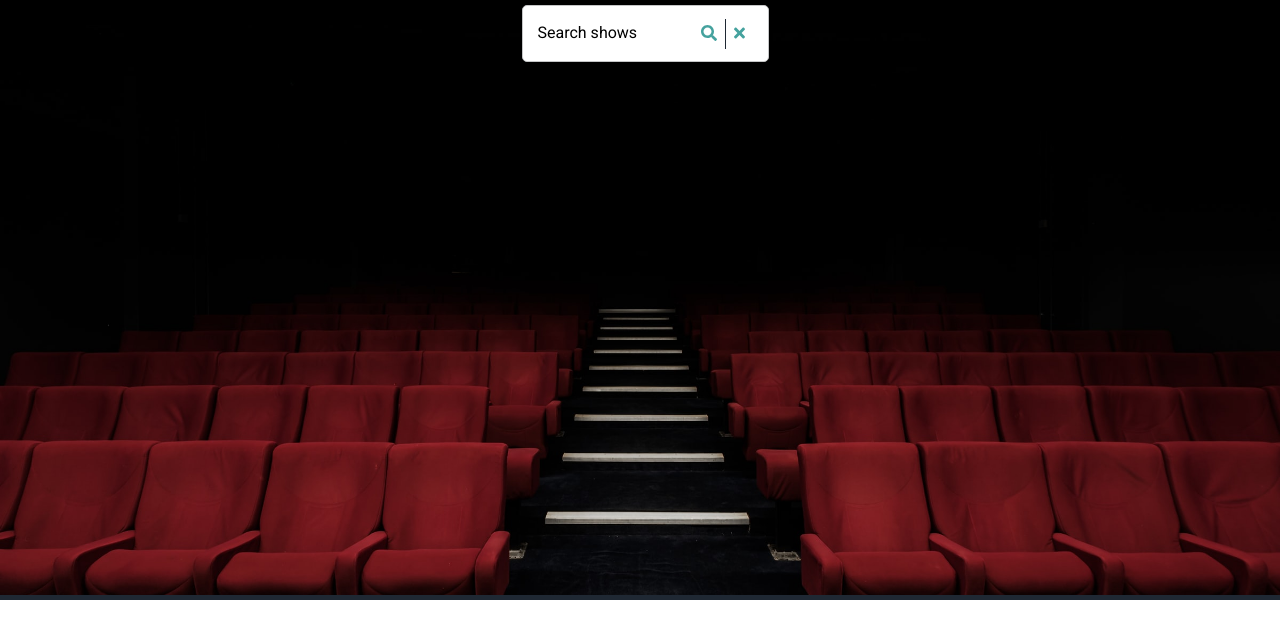
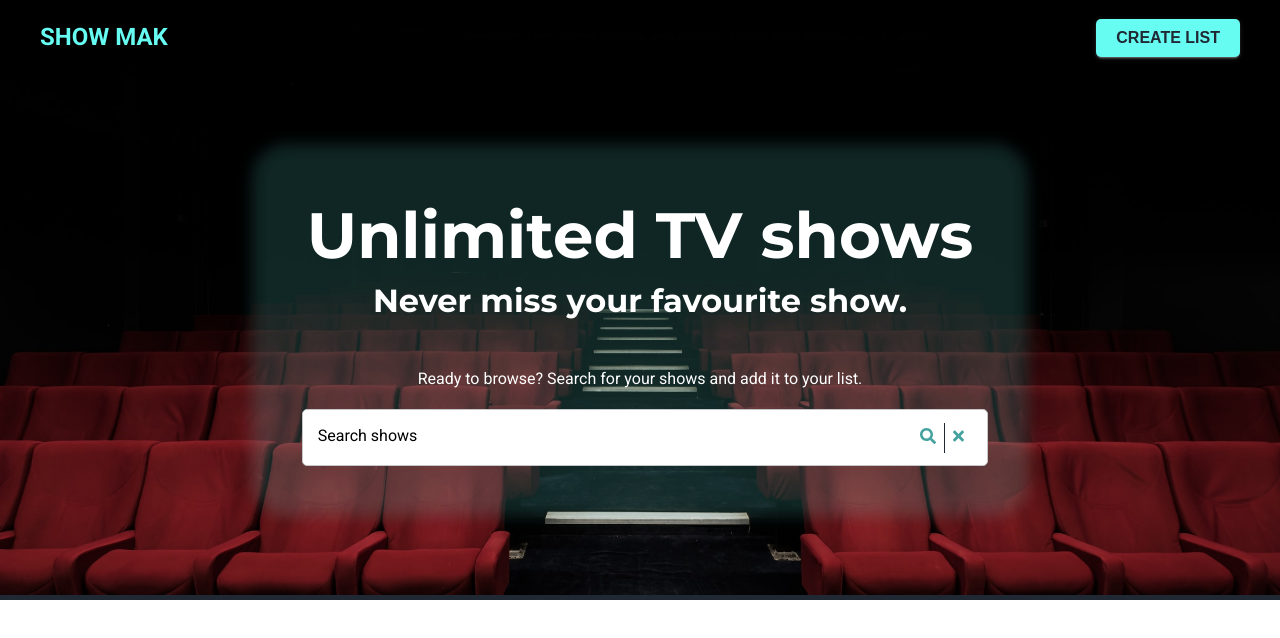
Before and after one commit to proj-four/project-four, a React (Create React App) app: page / in a window 1280 px wide. Shown: the top 638 px of the page. Built offline with nearby package versions, Linux system fonts and the light colour scheme.

Commit message:
landing page styled

```diff
--- a/src/components/App.js
+++ b/src/components/App.js
@@ -1,11 +1,6 @@
-import styled from "styled-components";
-import { useEffect, useState } from "react";
-import axios from "axios";
-import colors from "../variables/colors";
+import { useState } from "react";
 import ShowsDataContext from "../contexts/ShowsDataContext";
-import InnerWrapper from "./InnerWrapper.styled";
 import OuterWrapper from "./OuterWrapper.styled";
-
 import Header from "./Header";
 
 function App() {
@@ -15,9 +10,7 @@ function App() {
     <div>
       <ShowsDataContext.Provider value={[showsData, setShowsData]}>
         <OuterWrapper>
-          <InnerWrapper>
-            <Header />
-          </InnerWrapper>
+          <Header />
         </OuterWrapper>
       </ShowsDataContext.Provider>
     </div>
--- a/src/components/Buttons.js
+++ b/src/components/Buttons.js
@@ -1,5 +1,34 @@
 import styled from "styled-components";
-import { black2, cyan2, white } from "../variables/colors";
+import { black2, cyan1, cyan2, white } from "../variables/colors";
+
+const PrimaryBtn = styled.button`
+  border: none;
+  background: none;
+  padding: 10px 20px;
+  border-radius: 5px;
+  cursor: pointer;
+  display: inline-block;
+  background-color: ${cyan1};
+  color: ${black2};
+  text-transform: uppercase;
+  box-shadow: 0px 3px 1px -2px rgb(255 255 255 / 20%),
+    0px 2px 2px 0px rgb(255 255 255 / 14%),
+    0px 1px 5px 0px rgb(255 255 255 / 12%);
+  font-size: 1rem;
+  font-weight: 700;
+  transition: all 0.3s ease-in-out;
+
+  &:hover,
+  &:focus,
+  &:focus-visible,
+  &:active {
+    box-shadow: 0px 2px 4px -1px rgb(255 255 255 / 20%),
+      0px 4px 5px 0px rgb(255 255 255 / 14%),
+      0px 1px 10px 0px rgb(255 255 255 / 12%);
+    background-color: ${cyan2};
+    outline: none;
+  }
+`;
 
 export const IconBtn = styled.button`
   border: none;
@@ -18,3 +47,5 @@ export const IconBtn = styled.button`
     outline: none;
   }
 `;
+
+export default PrimaryBtn;
--- a/src/components/Header.js
+++ b/src/components/Header.js
@@ -1,14 +1,24 @@
 import styled from "styled-components";
-import SearchBar from "./SearchBar";
+import Nav from "./Nav";
+import Search from "./Search";
 
 const Header = () => {
   return (
-    <Wrapper>
-      <SearchBar />
-    </Wrapper>
+    <HeaderWrapper>
+      <Nav />
+      <Search />
+    </HeaderWrapper>
   );
 };
 
 export default Header;
 
-const Wrapper = styled.div``;
+const HeaderWrapper = styled.header`
+  max-width: 1200px;
+  height: 100%;
+  margin: 0 auto;
+  display: grid;
+  grid-template-rows: auto 1fr;
+  grid-template-columns: 1fr;
+  grid-template-areas: "nav" "search";
+`;
--- a/src/components/InnerWrapper.styled.js
+++ /dev/null
@@ -1,9 +0,0 @@
-import styled from "styled-components";
-import { cyan2 } from "../variables/colors";
-
-const InnerWrapper = styled.div`
-  max-width: 1200px;
-  margin: 0 auto;
-`;
-
-export default InnerWrapper;
--- /dev/null
+++ b/src/components/Logo.js
@@ -0,0 +1,18 @@
+import styled from "styled-components";
+import { cyan1 } from "../variables/colors";
+
+const Logo = () => {
+  return (
+    <div>
+      <TempLogo>SHOW MAK</TempLogo>
+    </div>
+  );
+};
+
+export default Logo;
+
+const TempLogo = styled.p`
+  color: ${cyan1};
+  font-weight: 700;
+  font-size: 1.5rem;
+`;
--- /dev/null
+++ b/src/components/Nav.js
@@ -0,0 +1,21 @@
+import styled from "styled-components";
+import Logo from "./Logo";
+import PrimaryBtn from "./Buttons";
+
+const Nav = () => {
+  return (
+    <NavWrapper>
+      <Logo />
+      <PrimaryBtn>Create list</PrimaryBtn>
+    </NavWrapper>
+  );
+};
+
+export default Nav;
+
+const NavWrapper = styled.nav`
+  grid-area: nav;
+  display: flex;
+  justify-content: space-between;
+  align-items: center;
+`;
--- a/src/components/OuterWrapper.styled.js
+++ b/src/components/OuterWrapper.styled.js
@@ -1,6 +1,6 @@
 import styled from "styled-components";
 import heroLanding from "../assets/heroLanding.jpg";
-import { black2, grey } from "../variables/colors";
+import { black2 } from "../variables/colors";
 
 const OuterWrapper = styled.div`
   background-image: url(${heroLanding});
@@ -11,11 +11,6 @@ const OuterWrapper = styled.div`
   max-height: 600px;
   width: 100%;
   border-bottom: 5px solid ${black2};
-
-  display: grid;
-  grid-template-columns: auto minmax(1fr, 1200px) auto;
-  grid-template-rows: minmax(100vh, 600px) auto auto;
-  /* grid-template-areas: "buffer "; */
 `;
 
 export default OuterWrapper;
--- /dev/null
+++ b/src/components/Search.js
@@ -0,0 +1,57 @@
+import styled from "styled-components";
+import { getRGBvalue } from "../utils";
+import { cyan1, white } from "../variables/colors";
+import SearchBar from "./SearchBar";
+
+const Search = () => {
+  return (
+    <SearchWrapper>
+      <DescriptionContainer>
+        <Heading>Unlimited TV shows</Heading>
+        <Description>Never miss your favourite show.</Description>
+        <CallToAction>
+          Ready to browse? Search for your shows and add it to your list.
+        </CallToAction>
+        <SearchBar />
+      </DescriptionContainer>
+    </SearchWrapper>
+  );
+};
+
+export default Search;
+
+const SearchWrapper = styled.div`
+  grid-area: search;
+  height: 100%;
+  width: 100%;
+  display: flex;
+  flex-direction: column;
+  justify-content: center;
+  align-items: center;
+`;
+
+const DescriptionContainer = styled.div`
+  text-align: center;
+  background-color: rgba(${getRGBvalue(cyan1)}, 0.15);
+  box-shadow: 0px 0px 15px 15px rgba(${getRGBvalue(cyan1)}, 0.15);
+  padding: 30px;
+  border-radius: 20px;
+  margin-bottom: 10px;
+`;
+
+const Heading = styled.h1`
+  color: ${white};
+  font-size: 4rem;
+  margin: 10px;
+`;
+
+const Description = styled.h2`
+  color: ${white};
+  font-size: 2rem;
+  margin: 10px 0px 50px 0px;
+`;
+
+const CallToAction = styled.p`
+  color: ${white};
+  font-size: 1rem;
+`;
--- /dev/null
+++ b/src/utils.js
@@ -0,0 +1,4 @@
+// Extracts the values from rgba function: rgba(255, 255, 255) returns 255, 255, 255
+export const getRGBvalue = (rgbFunction) => {
+  return rgbFunction.split("rgb(")[1].split(")")[0];
+};
--- a/src/variables/colors.js
+++ b/src/variables/colors.js
@@ -1,11 +1,19 @@
-export const black1 = '#0B0C10';
-export const black2= '#1F2833';
-export const grey = '#C5C6C7';
-export const cyan1 = '#66FCF1';
-export const cyan2 = '#45A29E';
-export const black = '#000000';
-export const white = '#ffffff';
+export const black1 = "rgb(11, 12, 16)";
+export const black2 = "rgb(31, 40, 51)";
+export const grey = "rgb(197, 198, 199)";
+export const cyan1 = "rgb(102, 252, 241)";
+export const cyan2 = "rgb(69, 162, 158)";
+export const black = "rgb(0, 0, 0)";
+export const white = "rgb(255, 255, 255)";
 
-const colors = { black1: black1, black2: black2, grey: grey, cyan1: cyan1, cyan2: cyan2, black: black, white: white };
+const colors = {
+  black1: black1,
+  black2: black2,
+  grey: grey,
+  cyan1: cyan1,
+  cyan2: cyan2,
+  black: black,
+  white: white,
+};
 
 export default colors;
```
